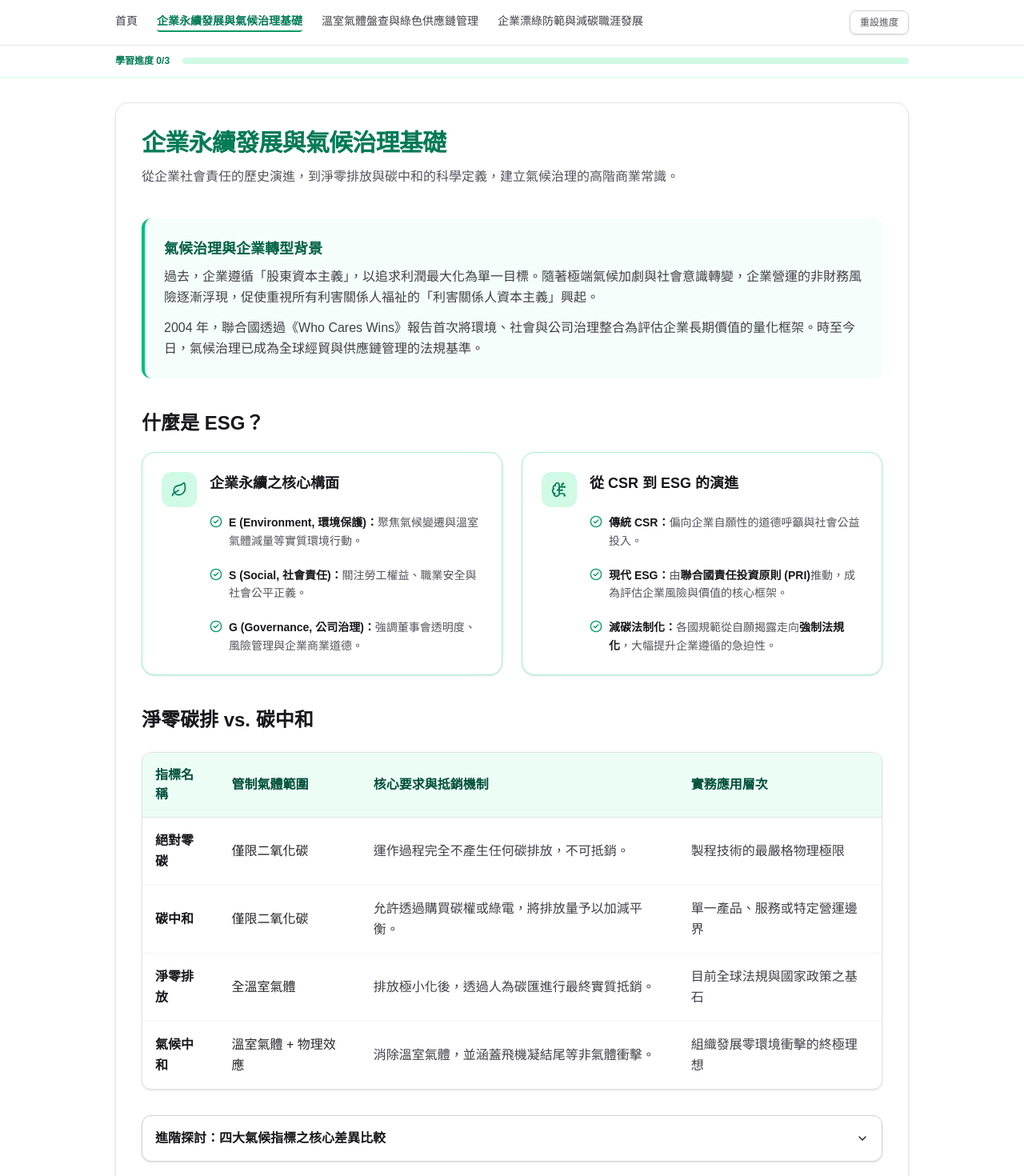
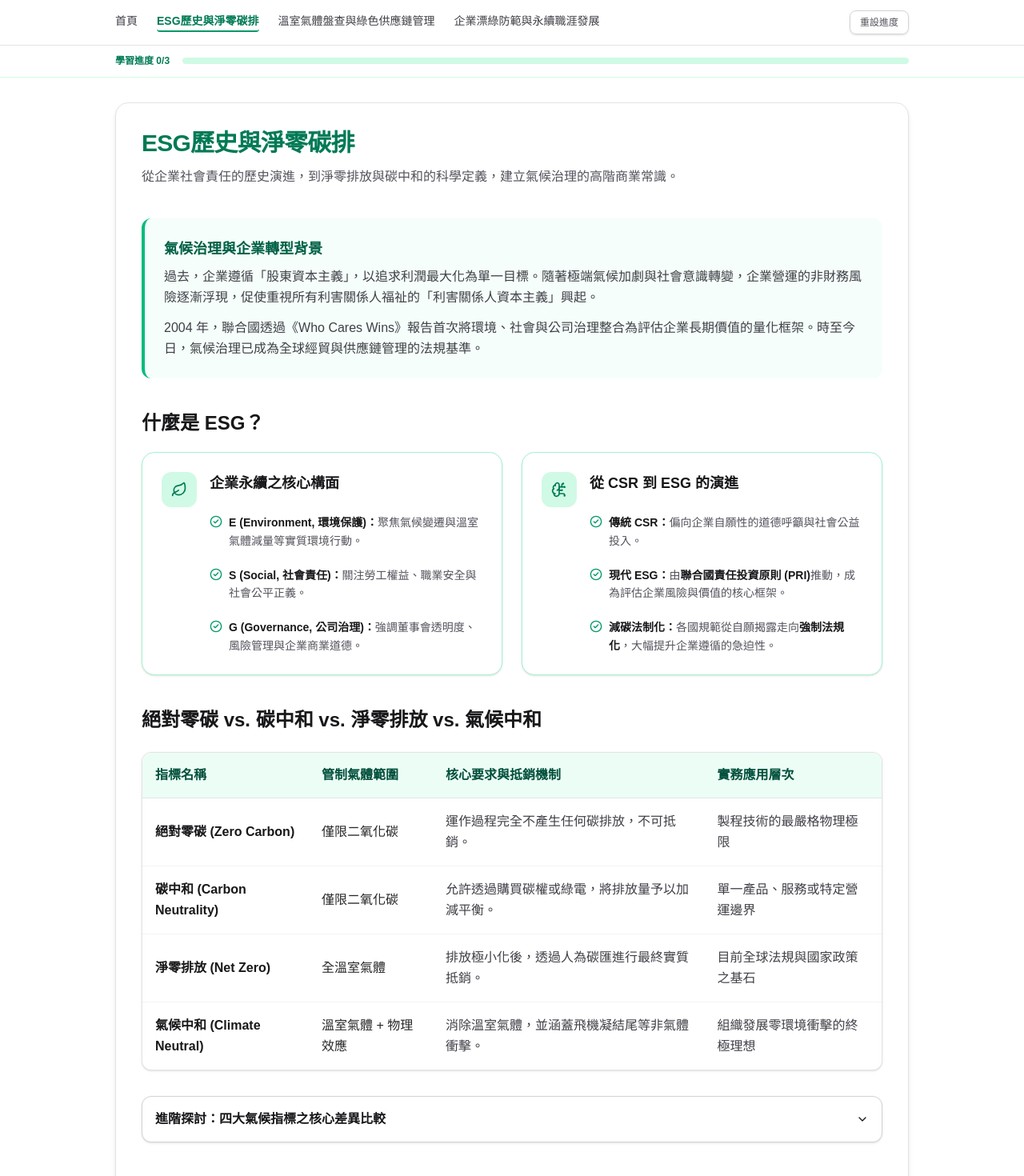
Before and after one commit to 411233052-source/sustainability-edu-platform, a Next.js app: page /concept-building in a window 1280 px wide. Shown: the top 1470 px of the page at 80% size. Built offline with nearby package versions, Linux system fonts and the light colour scheme.

Commit message:
fix: 更新全站頁面與導覽列標題，重構第一章表格大標並補齊氣候指標英文全稱

```diff
--- a/src/app/action-quantification/page.tsx
+++ b/src/app/action-quantification/page.tsx
@@ -273,7 +273,7 @@ export default function ActionQuantificationPage() {
         </p>
         <ChapterCompleteButton
           chapterId="action-quantification"
-          nextRoute={{ name: "企業漂綠防範與減碳職涯發展", path: "/macro-market" }}
+          nextRoute={{ name: "企業漂綠防範與永續職涯發展", path: "/macro-market" }}
         />
       </section>
     </section>
--- a/src/app/concept-building/page.tsx
+++ b/src/app/concept-building/page.tsx
@@ -81,28 +81,28 @@ type ClimateIndicatorRow = {
 const CLIMATE_INDICATOR_ROWS: readonly ClimateIndicatorRow[] = [
   {
     id: "zero-carbon",
-    name: "絕對零碳",
+    name: "絕對零碳 (Zero Carbon)",
     scope: "僅限二氧化碳",
     requirement: "運作過程完全不產生任何碳排放，不可抵銷。",
     application: "製程技術的最嚴格物理極限",
   },
   {
     id: "carbon-neutrality",
-    name: "碳中和",
+    name: "碳中和 (Carbon Neutrality)",
     scope: "僅限二氧化碳",
     requirement: "允許透過購買碳權或綠電，將排放量予以加減平衡。",
     application: "單一產品、服務或特定營運邊界",
   },
   {
     id: "net-zero",
-    name: "淨零排放",
+    name: "淨零排放 (Net Zero)",
     scope: "全溫室氣體",
     requirement: "排放極小化後，透過人為碳匯進行最終實質抵銷。",
     application: "目前全球法規與國家政策之基石",
   },
   {
     id: "climate-neutral",
-    name: "氣候中和",
+    name: "氣候中和 (Climate Neutral)",
     scope: "溫室氣體 + 物理效應",
     requirement: "消除溫室氣體，並涵蓋飛機凝結尾等非氣體衝擊。",
     application: "組織發展零環境衝擊的終極理想",
@@ -132,7 +132,7 @@ export default function ConceptBuildingPage() {
     <section className="space-y-10 rounded-2xl border border-zinc-200 bg-white p-8 shadow-md">
       <header>
         <h1 className="text-3xl font-bold tracking-tight text-emerald-700">
-          企業永續發展與氣候治理基礎
+          ESG歷史與淨零碳排
         </h1>
         <p className="mt-3 text-zinc-600">
           從企業社會責任的歷史演進，到淨零排放與碳中和的科學定義，建立氣候治理的高階商業常識。
@@ -183,7 +183,7 @@ export default function ConceptBuildingPage() {
 
       <section className="space-y-5">
         <div>
-          <h2 className="text-2xl font-semibold text-zinc-900">淨零碳排 vs. 碳中和</h2>
+          <h2 className="text-2xl font-semibold text-zinc-900">絕對零碳 vs. 碳中和 vs. 淨零排放 vs. 氣候中和</h2>
         </div>
         <div className="overflow-x-auto rounded-xl border border-zinc-200 bg-white shadow-sm mt-6 mb-8">
           <table className="w-full text-left text-sm md:text-base text-zinc-700">
--- a/src/app/macro-market/page.tsx
+++ b/src/app/macro-market/page.tsx
@@ -1,5 +1,5 @@
 /**
- * @fileoverview 通用減碳永續網站 — 第三章：企業漂綠防範與減碳職涯發展
+ * @fileoverview 通用減碳永續網站 — 第三章：企業漂綠防範與永續職涯發展
  * @project 通用減碳永續網站
  * @description 剖析企業不實減碳聲明的定義與公眾認知影響，並對齊國際碳管理準則探討專業核心職能。
  */
@@ -132,7 +132,7 @@ export default function MacroMarketPage() {
     <section className="space-y-10 rounded-2xl border border-zinc-200 bg-white p-8 shadow-md">
       <header>
         <h1 className="text-3xl font-bold tracking-tight text-emerald-700">
-          企業漂綠防範與減碳職涯發展
+          企業漂綠防範與永續職涯發展
         </h1>
         <p className="mt-3 text-zinc-600">
           剖析企業不實減碳聲明之定義與公眾認知影響，並對齊國際碳管理準則，探索淨零趨勢下之專業核心職能。
--- a/src/lib/chapters.ts
+++ b/src/lib/chapters.ts
@@ -5,9 +5,9 @@
  */
 
 export const CHAPTERS = [
-  { id: "concept-building", label: "企業永續發展與氣候治理基礎", href: "/concept-building" },
+  { id: "concept-building", label: "ESG歷史與淨零碳排", href: "/concept-building" },
   { id: "action-quantification", label: "溫室氣體盤查與綠色供應鏈管理", href: "/action-quantification" },
-  { id: "macro-market", label: "企業漂綠防範與減碳職涯發展", href: "/macro-market" },
+  { id: "macro-market", label: "企業漂綠防範與永續職涯發展", href: "/macro-market" },
 ] as const;
 
 export const TOTAL_CHAPTERS = CHAPTERS.length;
```
